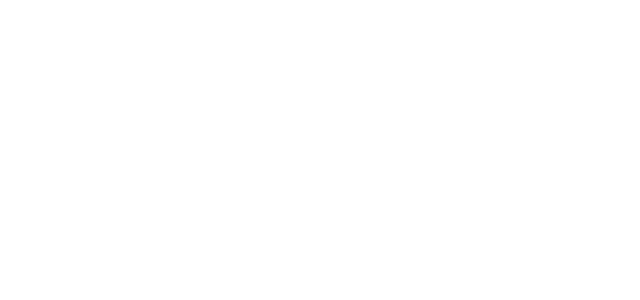
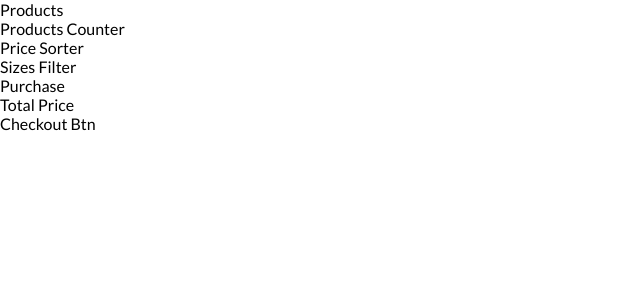
Before and after one commit to nikakey/react-shopping-cart-app, a React app: page / in a window 1280 px wide. Shown: the top 300 px of the page, without its empty margins (0-640 px from the left). Built offline with nearby package versions, Linux system fonts and the light colour scheme.

Commit message:
Set initial project structure

```diff
--- a/src/App.js
+++ b/src/App.js
@@ -1,11 +1,18 @@
 import React, { Component } from 'react';
+
+import Aux from './hoc/Aux';
+import Stock from './containers/Stock/Stock';
+import Cart from './containers/Cart/Cart';
 
 class App extends Component {
   render() {
     return (
-      <div>
-
-      </div>
+      <Aux>
+        <main>
+          <Stock />
+        </main>
+        <Cart />
+      </Aux>
     );
   }
 }
--- /dev/null
+++ b/src/containers/Cart/Cart.js
@@ -0,0 +1,17 @@
+import React, {Component} from 'react';
+
+import Aux from '../../hoc/Aux';
+
+class Cart extends Component {
+  render () {
+    return (
+      <Aux>
+        <div>Purchase</div>
+        <div>Total Price</div>
+        <div>Checkout Btn</div>
+      </Aux>
+    );
+  }
+}
+
+export default Cart;
--- /dev/null
+++ b/src/containers/Stock/Stock.js
@@ -0,0 +1,18 @@
+import React, {Component} from 'react';
+
+import Aux from '../../hoc/Aux';
+
+class Stock extends Component {
+  render () {
+    return (
+      <Aux>
+        <div>Products</div>
+        <div>Products Counter</div>
+        <div>Price Sorter</div>
+        <div>Sizes Filter</div>
+      </Aux>
+    );
+  }
+}
+
+export default Stock;
--- /dev/null
+++ b/src/hoc/Aux.js
@@ -0,0 +1,3 @@
+const aux = (props) => props.children;
+
+export default aux;
```
Also changed, not shown: src/components/UI/Buttons/Buttons.css (added), src/components/UI/Buttons/Buttons.js (added), src/components/UI/Drawer/Drawer.css (added), src/components/UI/Drawer/Drawer.js (added), src/components/UI/Spinner/Spinner.css (added), src/components/UI/Spinner/Spinner.js (added).
